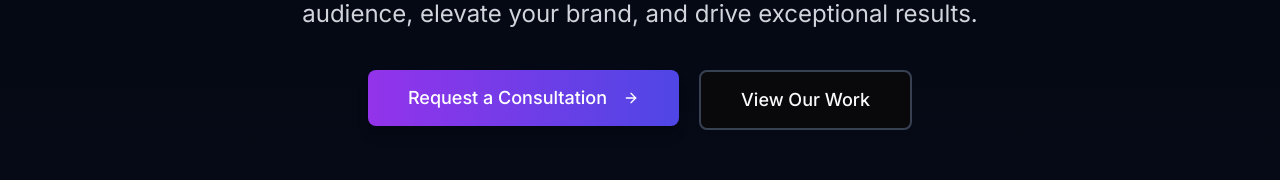
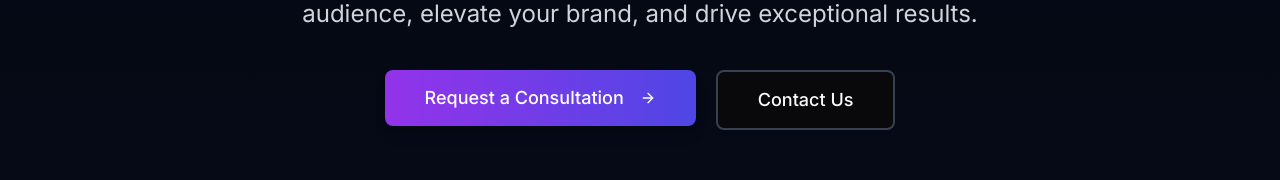
Before and after one commit to pdevulapally/ARPK, a Next.js app: page / in a window 1280 px wide. Shown: the part 370-550 px from the top of the page. Built offline with nearby package versions, Linux system fonts and the light colour scheme; no server answers.

Commit message:
Update page.tsx

```diff
--- a/app/page.tsx
+++ b/app/page.tsx
@@ -42,9 +42,9 @@ export default function Home() {
                   Request a Consultation <ArrowRight className="ml-2 h-5 w-5" />
                 </Button>
               </Link>
-              <Link href="/portfolio" className="w-full sm:w-auto">
+              <Link href="/contact" className="w-full sm:w-auto">
                 <Button variant="outline" className="w-full px-10 py-7 text-lg font-medium rounded-lg border-2 border-gray-300 dark:border-gray-700 hover:border-purple-500 dark:hover:border-purple-500 transition-all duration-300">
-                  View Our Work
+                    Contact Us
                 </Button>
               </Link>
             </div>
```
